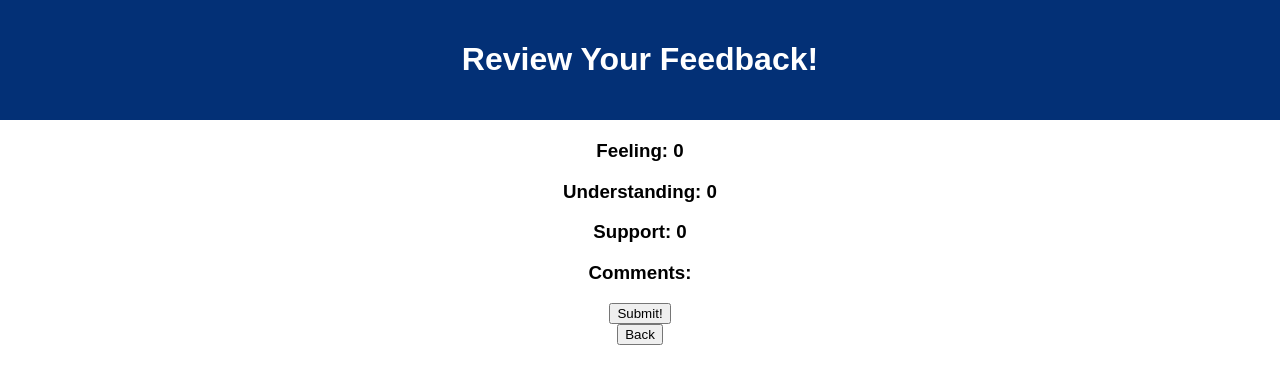
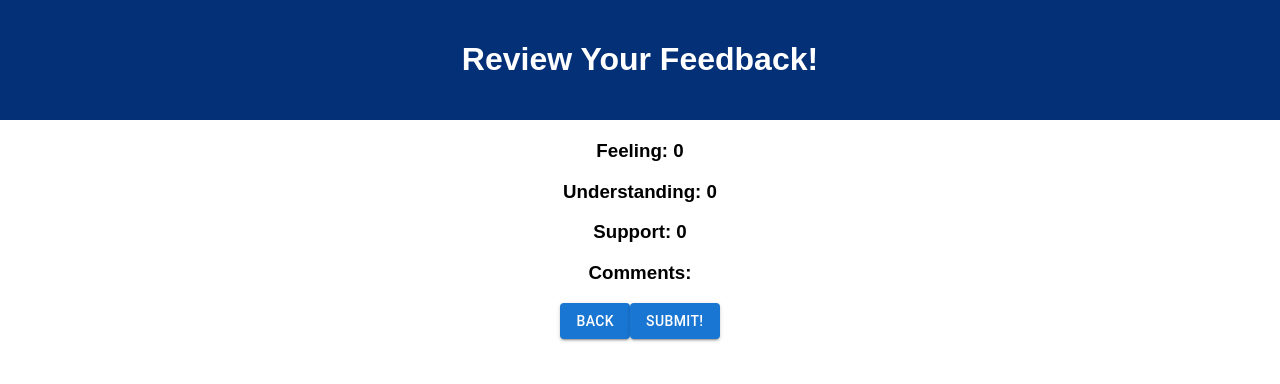
Before and after one commit to sjg3609/weekend-redux-feedback-loop, a React (Create React App) app: page /#/review in a window 1280 px wide. Shown: the top 384 px of the page. Built offline with nearby package versions, Linux system fonts and the light colour scheme.

Commit message:
Updated with MUI for buttons and input fields

```diff
--- a/src/components/Header/Header.jsx
+++ b/src/components/Header/Header.jsx
@@ -1,4 +1,5 @@
 import { useHistory } from 'react-router-dom';
+import { Button, styled } from '@mui/material';
 
 
 function Header() {
@@ -9,12 +10,16 @@ function Header() {
         history.push('/step-one');
     }
 
+    // const ColorButton = styled(Button)(({ theme }) => ({
+    //     color: theme.palette
+    //   }));
+
     return (
         <>
             <header className='App-header'>
                 <h1 className='App-title'>Feedback!</h1>
                 <h4>Don't forget it!</h4>
-                <button onClick={nextPage}>Begin!</button>
+                <Button variant="contained" onClick={nextPage}>Begin!</Button>
             </header>
         </>
     )
--- a/src/components/Review/Review.jsx
+++ b/src/components/Review/Review.jsx
@@ -1,5 +1,6 @@
 import { useSelector, useDispatch } from 'react-redux';
 import { useHistory } from 'react-router-dom';
+import { Button } from '@mui/material';
 import axios from 'axios';
 
 
@@ -41,9 +42,8 @@ function Review() {
             <h3>Understanding: {understanding}</h3>
             <h3>Support: {support}</h3>
             <h3>Comments: {comments}</h3>
-            <button onClick={submitFeedback}>Submit!</button>
-            <br />
-            <button onClick={previousPage}>Back</button>
+            <Button variant="contained" onClick={previousPage}>Back</Button>
+            <Button variant="contained" onClick={submitFeedback}>Submit!</Button>
         </>
 
     )
--- a/src/components/Steps/StepFour.jsx
+++ b/src/components/Steps/StepFour.jsx
@@ -1,5 +1,6 @@
 import { useSelector, useDispatch } from "react-redux";
 import { useHistory } from 'react-router-dom';
+import { Button, TextField } from '@mui/material';
 
 
 
@@ -31,11 +32,12 @@ function StepFour() {
             </header>
             <h2>Any comments you want to leave?</h2>
             <form onSubmit={nextPage}>
-                <input type="text" value={comments} onChange={handleChange} />
-                <input type="submit" value="Next" />
+                <TextField variant="standard" type="text" value={comments} onChange={handleChange} />
+                {'          '}
+                <Button type="submit" variant="contained">Next</Button>
             </form>
             <br />
-            <button onClick={previousPage}>Back</button>
+            <Button variant ="contained" onClick={previousPage}>Back</Button>
         </>
     )
 }
--- a/src/components/Steps/StepOne.jsx
+++ b/src/components/Steps/StepOne.jsx
@@ -1,6 +1,6 @@
 import { useHistory } from 'react-router-dom';
 import { useSelector, useDispatch } from 'react-redux';
-import axios from 'axios';
+import { Button, TextField } from '@mui/material';
 
 function StepOne() {
 
@@ -27,7 +27,6 @@ function StepOne() {
         return history.push('/')
     }
 
-    console.log(feeling);
 
     return (
         <div>
@@ -36,11 +35,12 @@ function StepOne() {
             </header>
             <h2>How are you feeling today?</h2>
             <form onSubmit={nextPage}>
-                <input type="number" value={feeling} onChange={handleChange}/>
-                <input type="submit" value="Next"/>
+                <TextField variant="standard" type="number" value={feeling} onChange={handleChange}/>
+                {'       '}
+                <Button variant ="contained" type="submit">Next</Button>
             </form>
             <br />
-            <button onClick={previousPage}>Back</button>
+            <Button variant="contained" onClick={previousPage}>Back</Button>
         </div>
     )
 }
--- a/src/components/Steps/StepThree.jsx
+++ b/src/components/Steps/StepThree.jsx
@@ -1,5 +1,6 @@
 import { useSelector, useDispatch } from "react-redux";
 import { useHistory } from "react-router-dom/";
+import { Button, TextField } from '@mui/material';
 
 function StepThree() {
 
@@ -33,11 +34,12 @@ function StepThree() {
             </header>
             <h2>How well are you being supported?</h2>
             <form onSubmit={nextPage}>
-                <input type="number" value={support} onChange={handleChange} />
-                <input type="submit" value='Next' />
+                <TextField variant="standard" type="number" value={support} onChange={handleChange}/>
+                {'       '}
+                <Button variant ="contained" type="submit">Next</Button>
             </form>
             <br />
-            <button onClick={previousPage}>Back</button>
+            <Button variant="contained" onClick={previousPage}>Back</Button>
         </>
     )
 }
--- a/src/components/Steps/StepTwo.jsx
+++ b/src/components/Steps/StepTwo.jsx
@@ -1,6 +1,6 @@
 import { useSelector, useDispatch } from "react-redux";
 import { useHistory } from 'react-router-dom';
-
+import { Button, TextField } from '@mui/material';
 
 function StepTwo() {
 
@@ -33,11 +33,12 @@ function StepTwo() {
             </header>
             <h2>How well are you understanding the content?</h2>
             <form onSubmit={nextPage}>
-                <input type="number" onChange={handleChange} value={understanding} />
-                <input type="Submit" value="Next" />
+                <TextField variant="standard" type="number" value={understanding} onChange={handleChange}/>
+                {'       '}
+                <Button variant ="contained" type="submit">Next</Button>
             </form>
             <br />
-            <button onClick={previousPage}>Back</button>
+            <Button variant="contained" onClick={previousPage}>Back</Button>
         </>
     )
 }
--- a/src/components/ThankYou/ThankYou.jsx
+++ b/src/components/ThankYou/ThankYou.jsx
@@ -1,5 +1,6 @@
 import { useDispatch } from 'react-redux';
 import { useHistory } from 'react-router-dom';
+import { Button } from '@mui/material';
 
 
 function ThankYou() {
@@ -18,7 +19,7 @@ function ThankYou() {
             <header className='App-header'>
                 <h1 className='App-title'>Thank you!</h1>
             </header>
-            <button onClick={submitNewFeedback}>Submit New Feedback</button>
+            <Button variant="contained" onClick={submitNewFeedback}>Submit New Feedback</Button>
         </>
     )
 }
```
Also changed, not shown: package.json (+6 -1 lines), src/components/App/App.jsx (+11 -0 lines), 1 other file (tests, documents, lock files or other folders).
